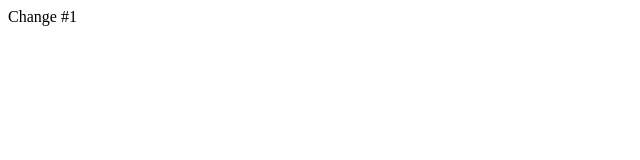
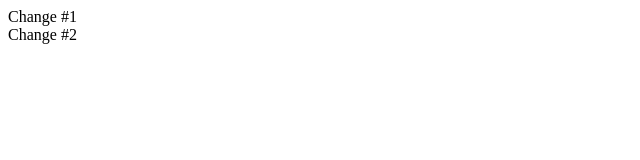
Before and after one commit to delcada6882/Group-Project, a plain HTML site: page index.html in a window 1280 px wide. Shown: the full height of the page, 0-640 px from the left. Drawn offline with Linux system fonts and the light colour scheme.

Commit message:
2nd HTML file

```diff
--- a/index.html
+++ b/index.html
@@ -8,5 +8,7 @@
 </head>
 <body>
     <p1>Change #1</p1>
+</br>
+    <p2>Change #2</p2>
 </body>
 </html>
```
Also changed, not shown: tylerIndex.html (added).
